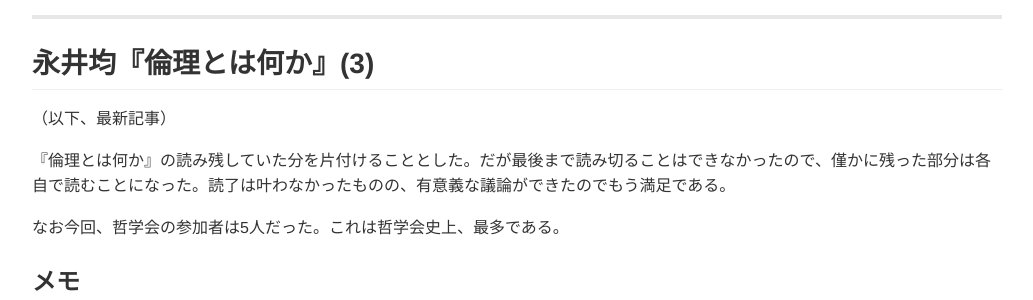
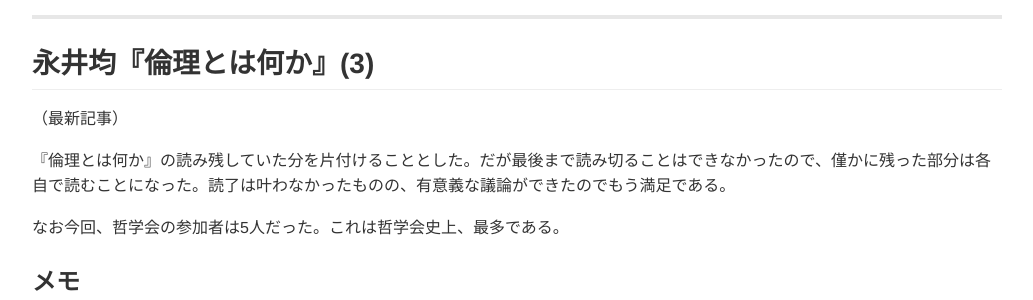
Before and after one commit to qdaibungei/philosophy, a Jekyll site: the page built from docs/index.md, in a window 1280 px wide. Shown: the part 224-524 px from the top of the page, without its empty margins (123-1156 px from the left). Built offline with Jekyll 4.4.1, drawn with Linux system fonts in a browser that asks for light colours.

Commit message:
fix index.md

```diff
--- a/docs/index.md
+++ b/docs/index.md
@@ -41,7 +41,7 @@ layout: index
 
 {% for post in site.posts limit:1 %}
 <h2>{{ post.title }}</h2>
-<p>（以下、最新記事）</p>
+<p>（最新記事）</p>
 {{ post.content }}
 {% endfor %}
 
```
